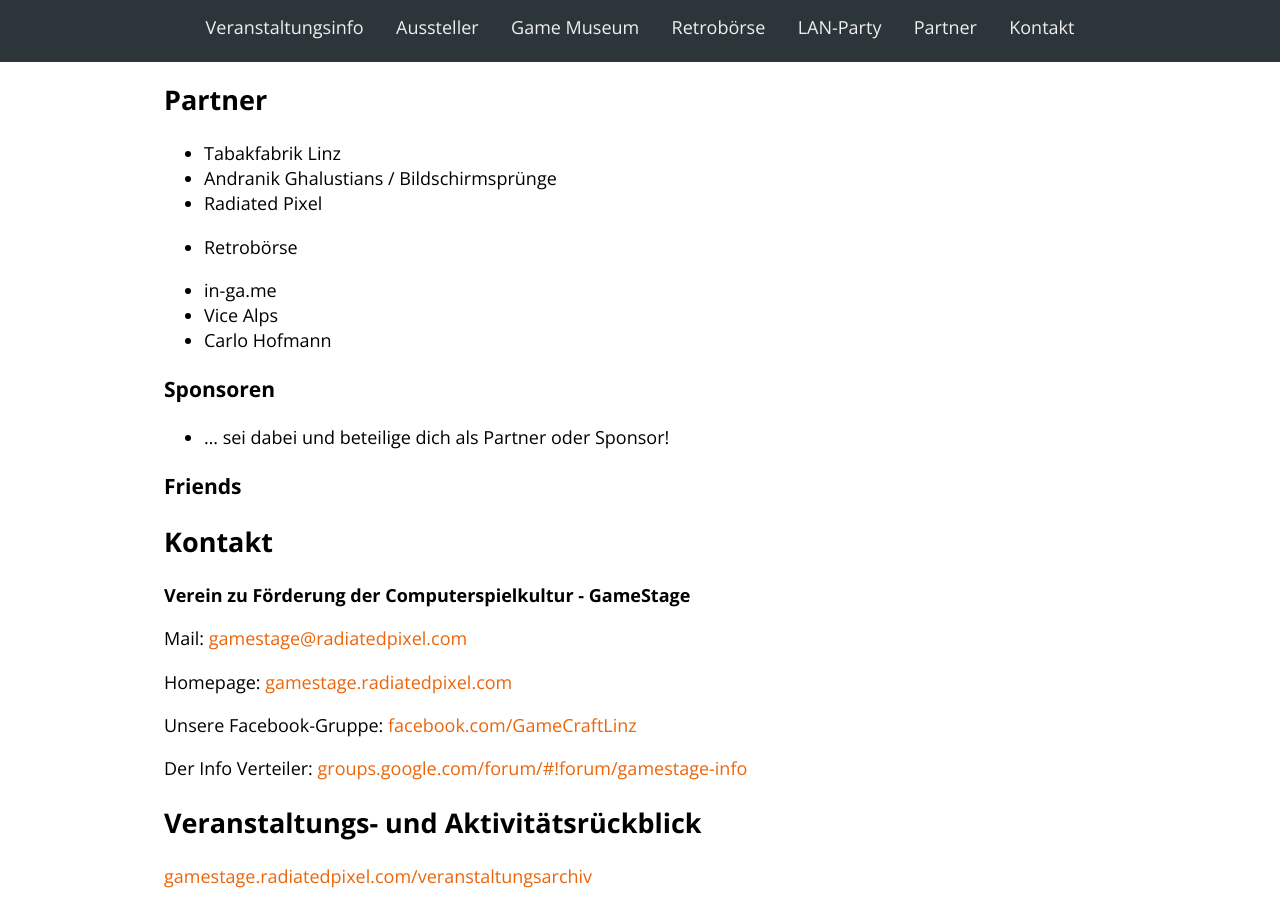
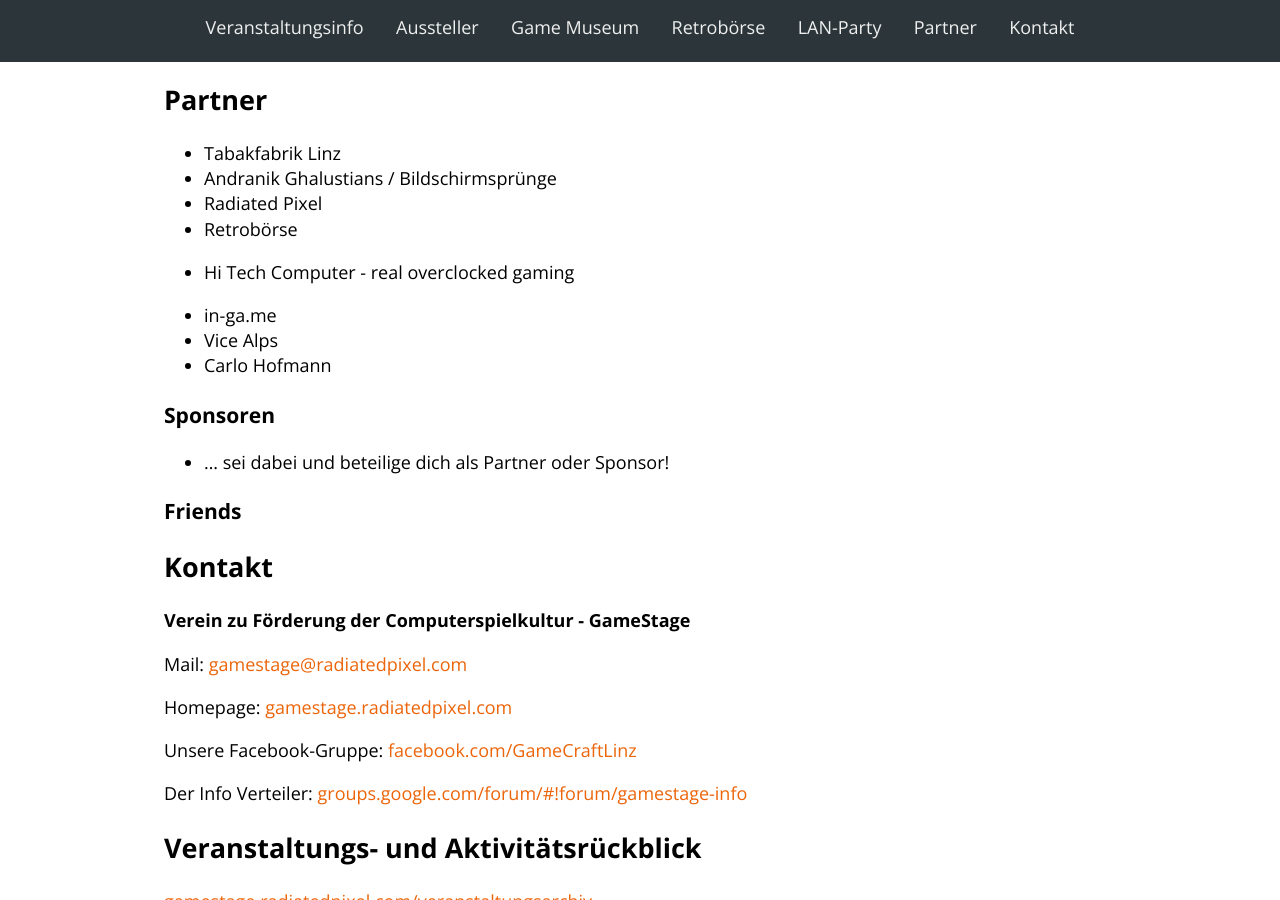
Before and after one commit to Lorti/gsexpo, a Jekyll site: the page built from index.html, in a window 1280 px wide and 900 px high, scrolled down 3858 px. Built offline with Jekyll 4.4.1, drawn with Linux system fonts in a browser that asks for light colours; nearby versions of some CDN libraries; Markdown is read by kramdown in place of the engine named in the settings.

Commit message:
Update partner.markdown

```diff
--- a/_includes/partner.markdown
+++ b/_includes/partner.markdown
@@ -4,6 +4,7 @@
 * Andranik Ghalustians / Bildschirmsprünge
 * Radiated Pixel
 * Retrobörse
+* Hi Tech Computer - real overclocked gaming
 
 
 * in-ga.me
```
